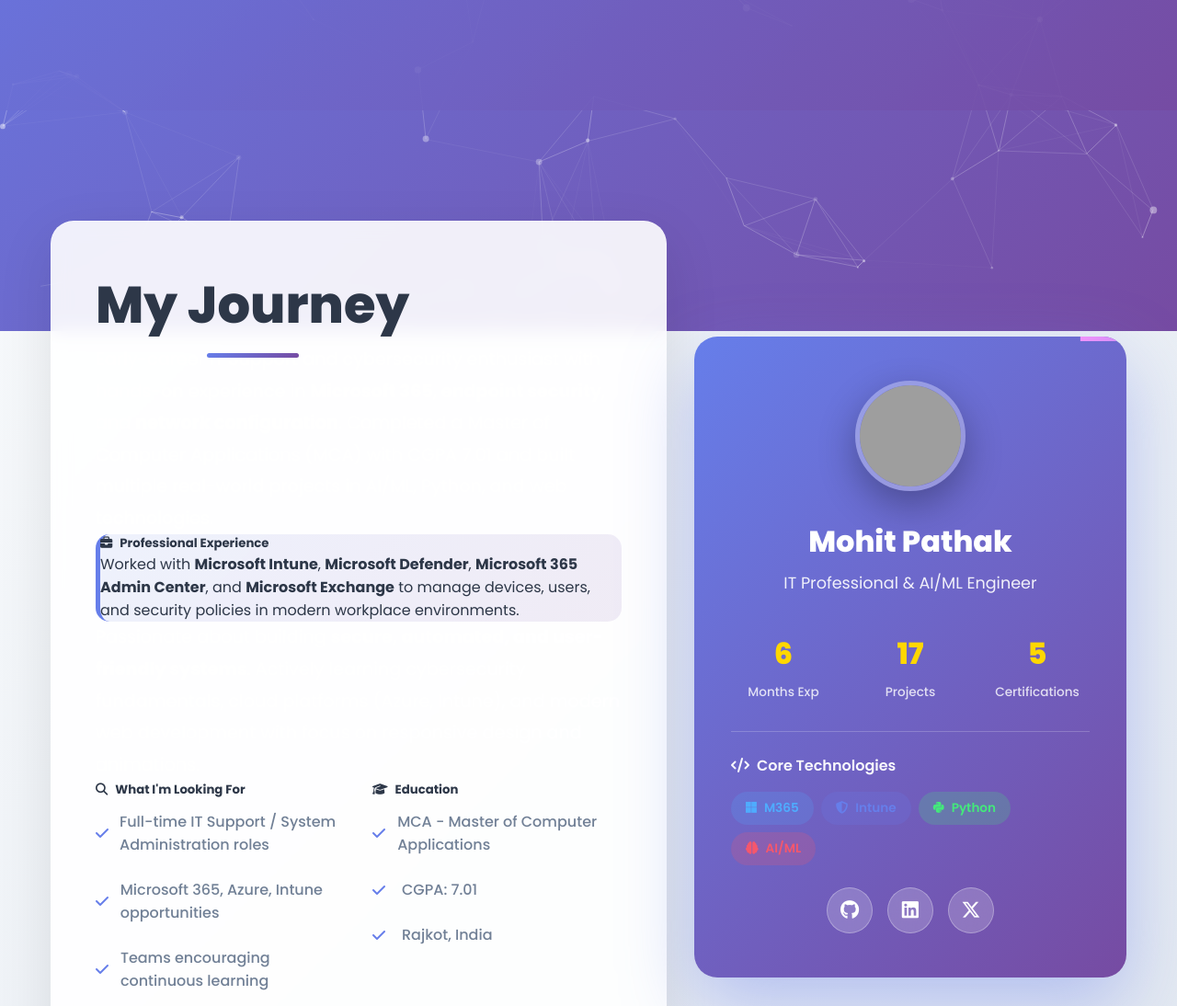
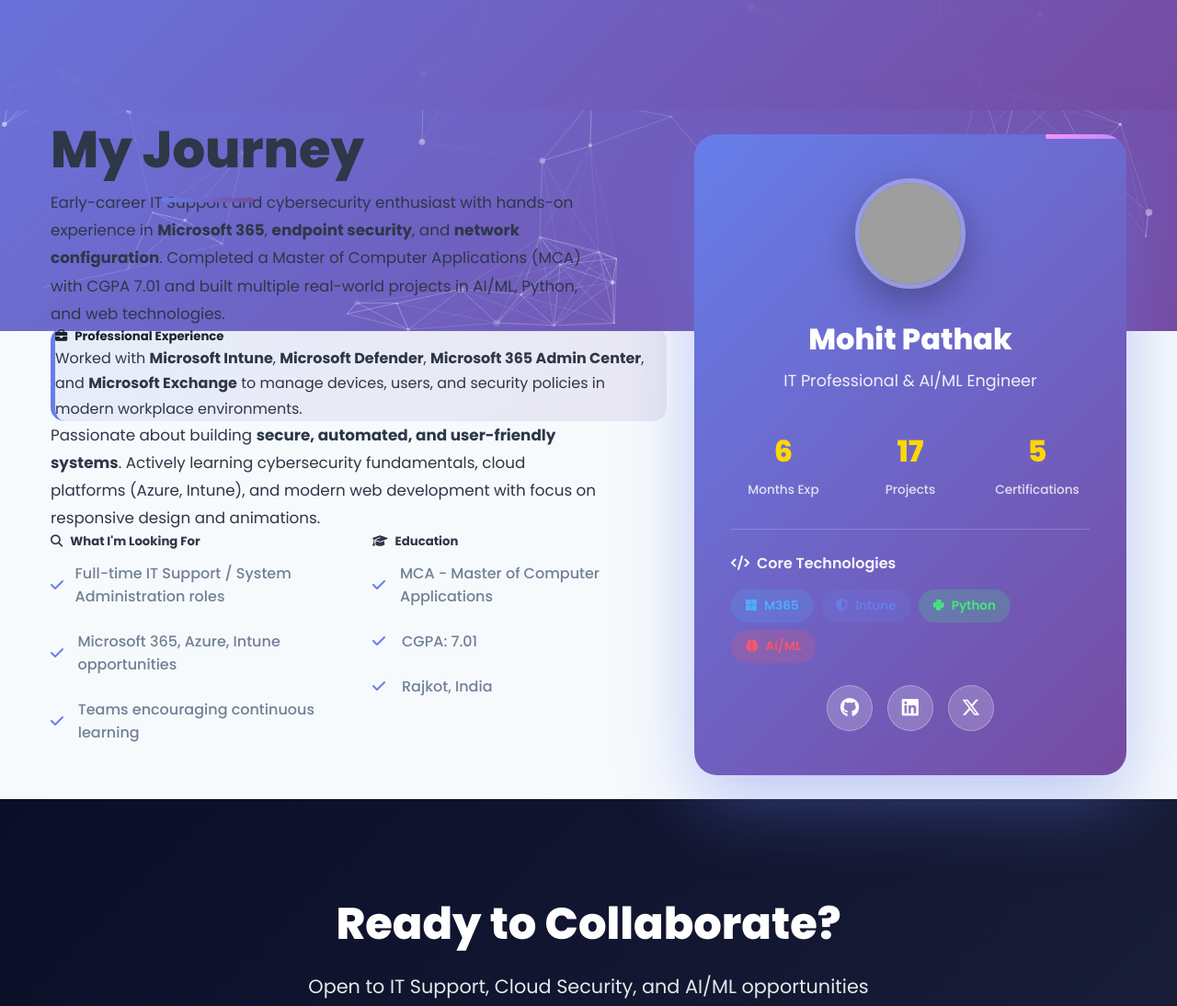
Before and after one commit to pathakmohit/Portfolio-Mohit, a plain HTML site: page about.html in a window 1280 px wide. Shown: the part 440-1534 px from the top of the page at 92% size. Drawn offline with nearby package versions, Linux system fonts and the light colour scheme; grey boxes are pictures that could not be loaded.

```diff
--- a/style.css
+++ b/style.css
@@ -954,28 +954,28 @@ body {
   z-index: 2;
 }
 /* ABOUT PAGE SPECIFIC STYLES */
-.about-section {
-  padding: 120px 0 80px;
-  background: linear-gradient(135deg, #f8fafc 0%, #e2e8f0 100%);
-}
-
+/* ABOUT PAGE – TEXT TUNING */
 .about-content {
-  background: rgba(255,255,255,0.9);
-  backdrop-filter: blur(10px);
-  padding: 3rem;
-  border-radius: 25px;
-  border: 1px solid rgba(255,255,255,0.2);
-  box-shadow: 0 20px 60px rgba(0,0,0,0.1);
-}
-
-.experience-highlight {
-  transition: all 0.3s ease;
-}
-
-.experience-highlight:hover {
-  transform: translateY(-5px);
-  box-shadow: 0 15px 40px rgba(102,126,234,0.2);
-}
+  color: #2d3748;            /* dark text inside the white glass card */
+}
+
+.hero-description {
+  font-size: 1.05rem;        /* slightly larger and cleaner */
+  color: #2d3748;            /* dark gray instead of faded white */
+  line-height: 1.8;
+}
+
+.experience-highlight h5 {
+  color: #1a202c;
+  font-weight: 700;
+}
+
+.experience-highlight p {
+  color: #2d3748;
+  font-size: 1rem;
+  line-height: 1.7;
+}
+
 
 .service-list {
   list-style: none;
```
